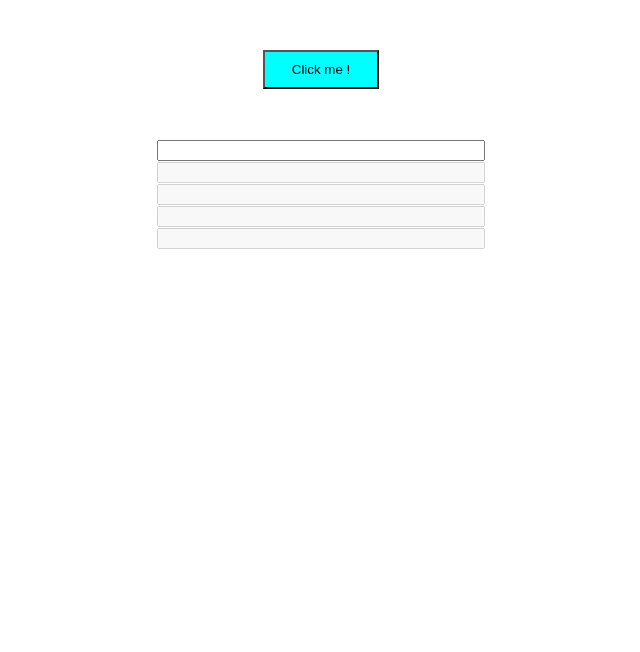
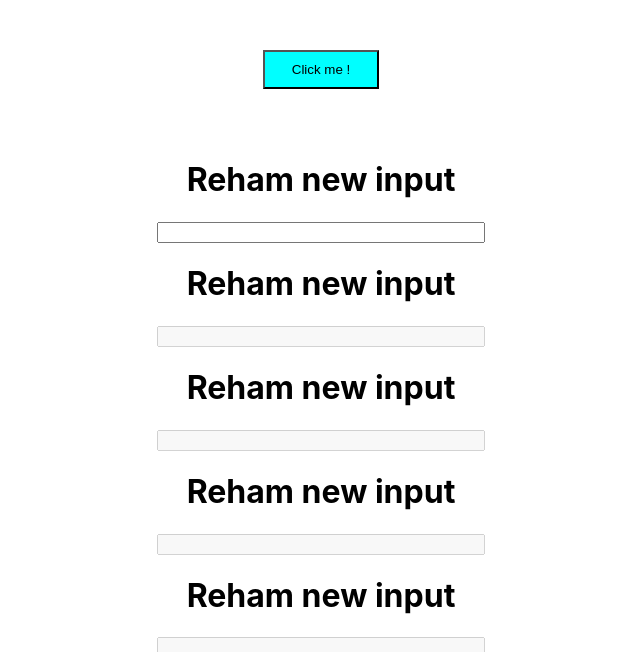
Before and after one commit to rehamjuma/multi-inputs, a React (Create React App) app: page / in a window 1280 px wide. Both pictures are taken after a click on the button "Click me !". Shown: the top 652 px of the page, without its empty margins (319-959 px from the left). Built offline with nearby package versions, Linux system fonts and the light colour scheme.

Commit message:
adding info file

```diff
--- a/src/components/InputField.jsx
+++ b/src/components/InputField.jsx
@@ -15,6 +15,7 @@ class InputField extends Component{
     render(){
         return (
             <>
+            <h1>Reham new input</h1>
                 <input placeholder=""
                        type="text"
                        value={this.state.text}
```
Also changed, not shown: src/info.txt (added).
